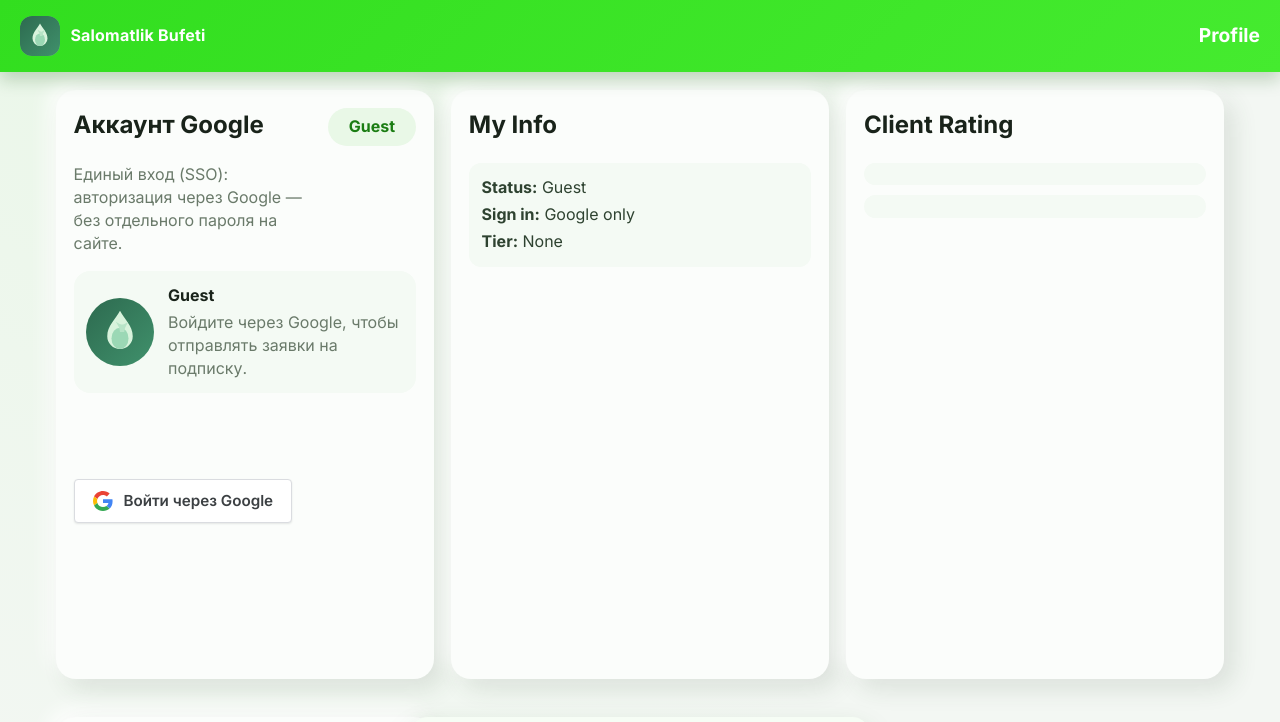
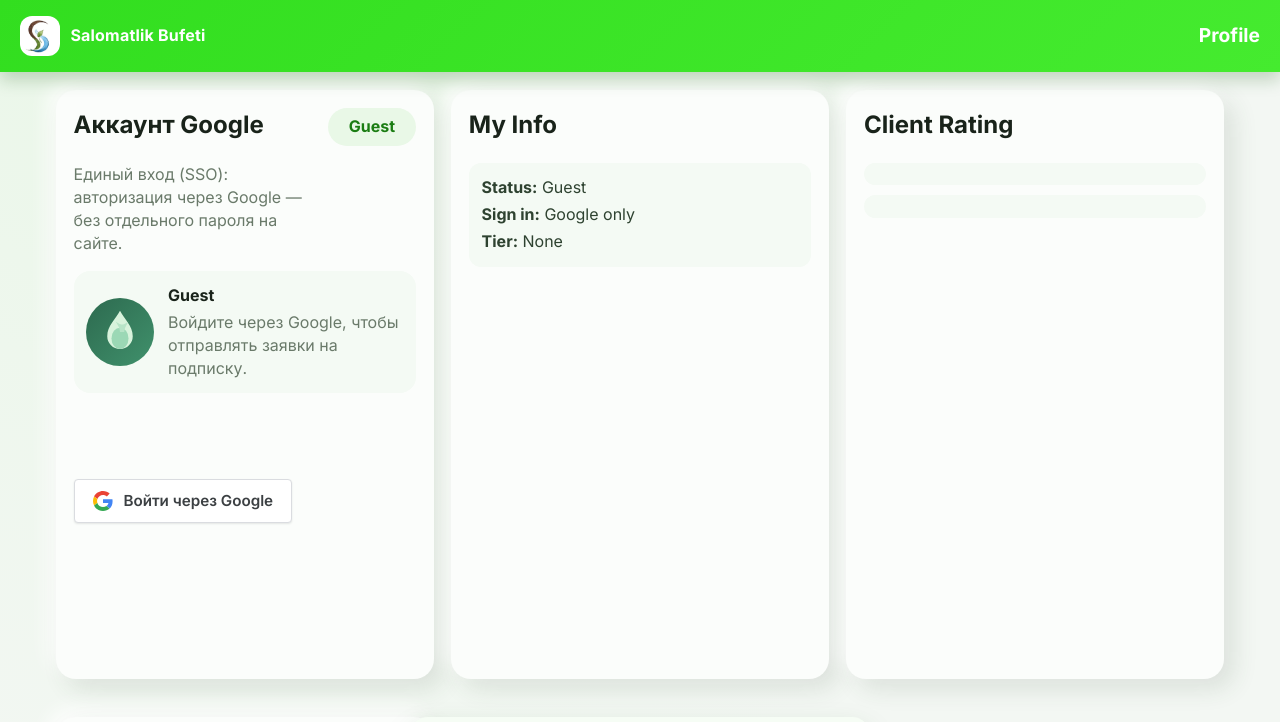
Before and after one commit to Byr0nix/kitchen, a website with bundled scripts: page profile/profile.html in a window 1280 px wide. Shown: the top 722 px of the page. Built offline with nearby package versions, Linux system fonts and the light colour scheme; no server answers.

Commit message:
Update profile.html

```diff
--- a/profile/profile.html
+++ b/profile/profile.html
@@ -17,7 +17,7 @@
 <body>
   <header class="top-header page-header">
     <div class="brand">
-      <div class="brand__icon" aria-hidden="true"><img src="../img/logo.svg" alt="logo"></div>
+      <div class="brand__icon" aria-hidden="true"><img src="../img/5350800360966133346.jpg" alt="logo"></div>
       <span class="brand__text">Salomatlik Bufeti</span>
     </div>
     <h1 class="page-title">Profile</h1>
```
